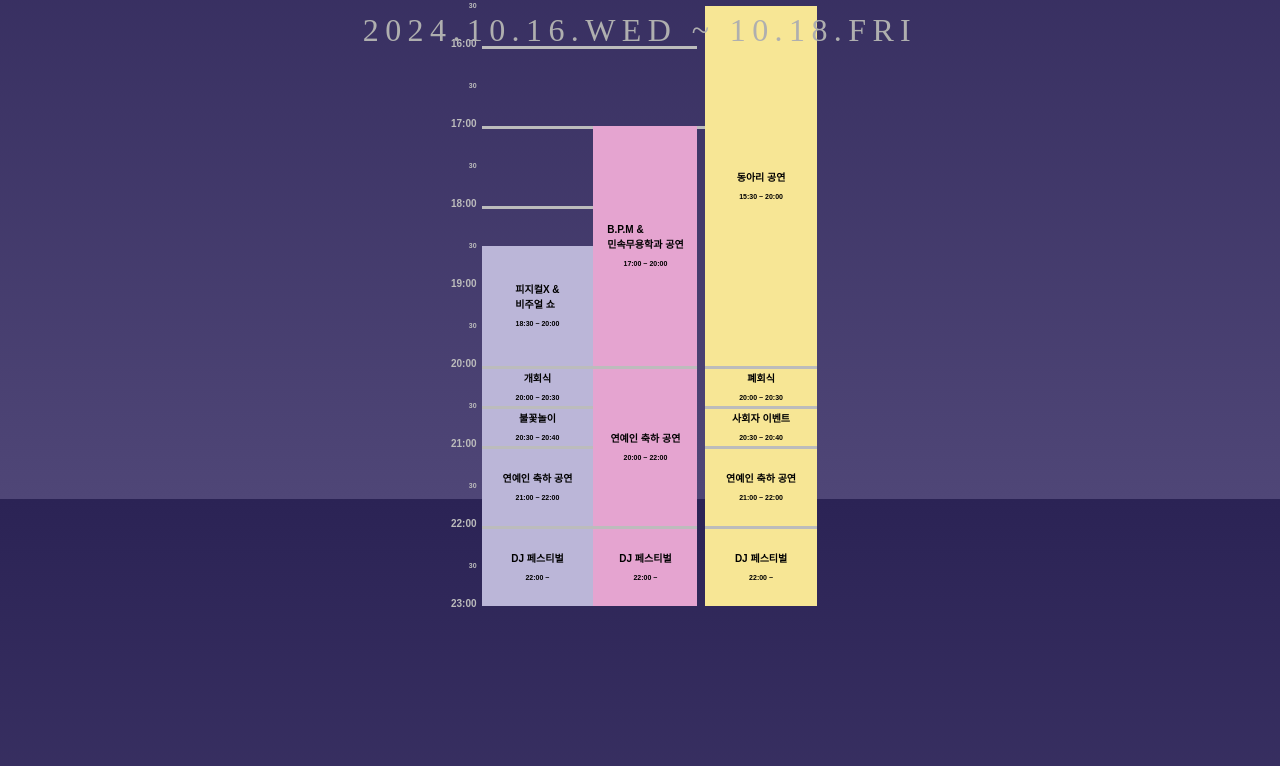
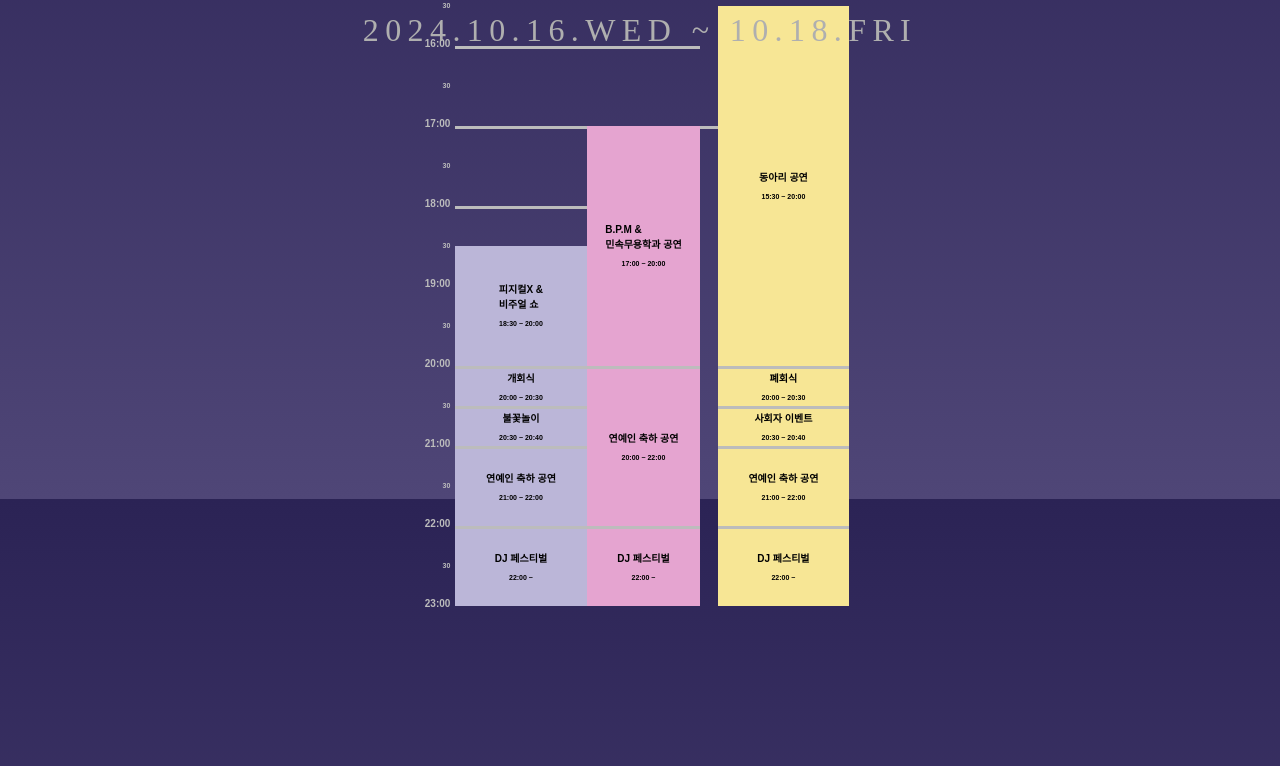
Before and after one commit to seoiiwon/2024_GNU_PIESTA, a FastAPI app: page /timetable in a window 1280 px wide. Shown: the part 301-1067 px from the top of the page. Run offline with FastAPI, Linux system fonts and the light colour scheme; some web fonts are replaced.

Commit message:
Update timetable.css
dd

```diff
--- a/static/css/timetable/timetable.css
+++ b/static/css/timetable/timetable.css
@@ -325,7 +325,7 @@
     padding-top: 0;
     padding-left: 0;
     margin: 0 auto; /* 수평 중앙 정렬 */
-    width: 30vw;
+    width: 35vw;
     height: 60vh;
   }
 
```
